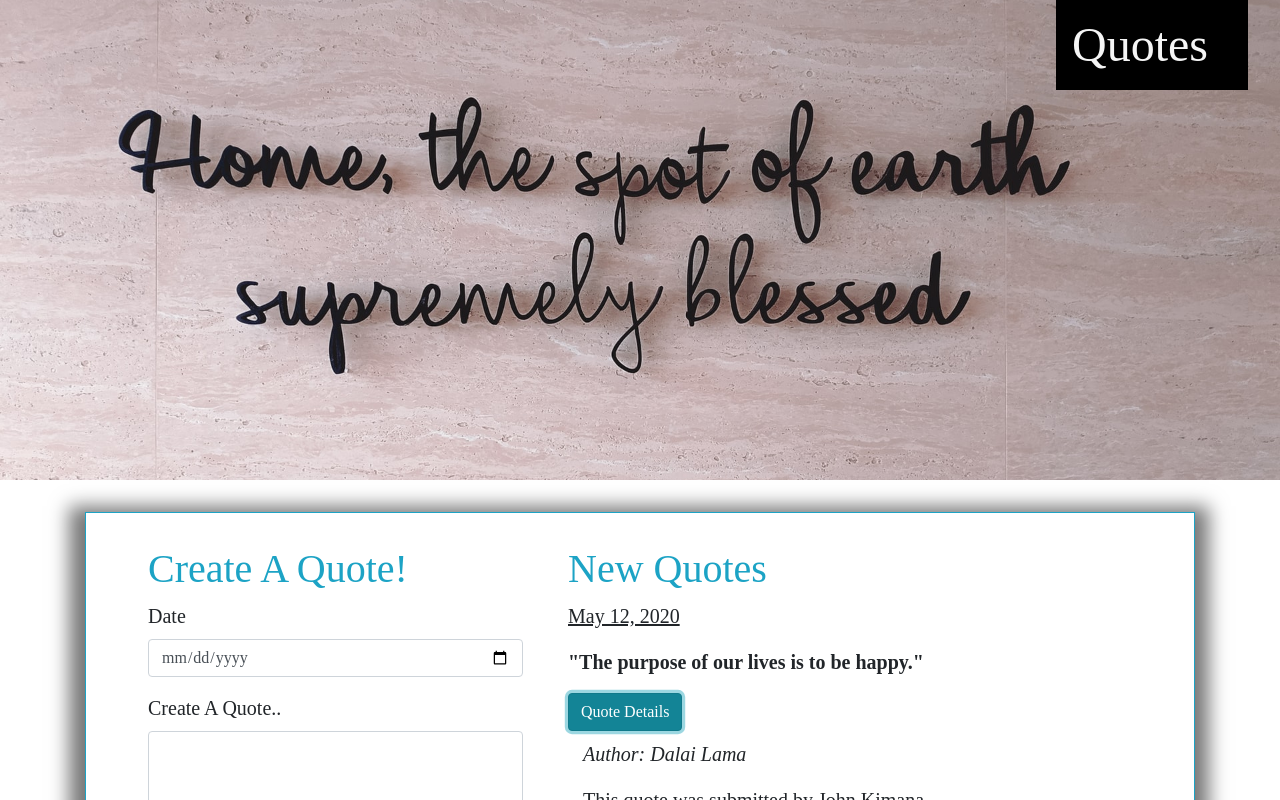
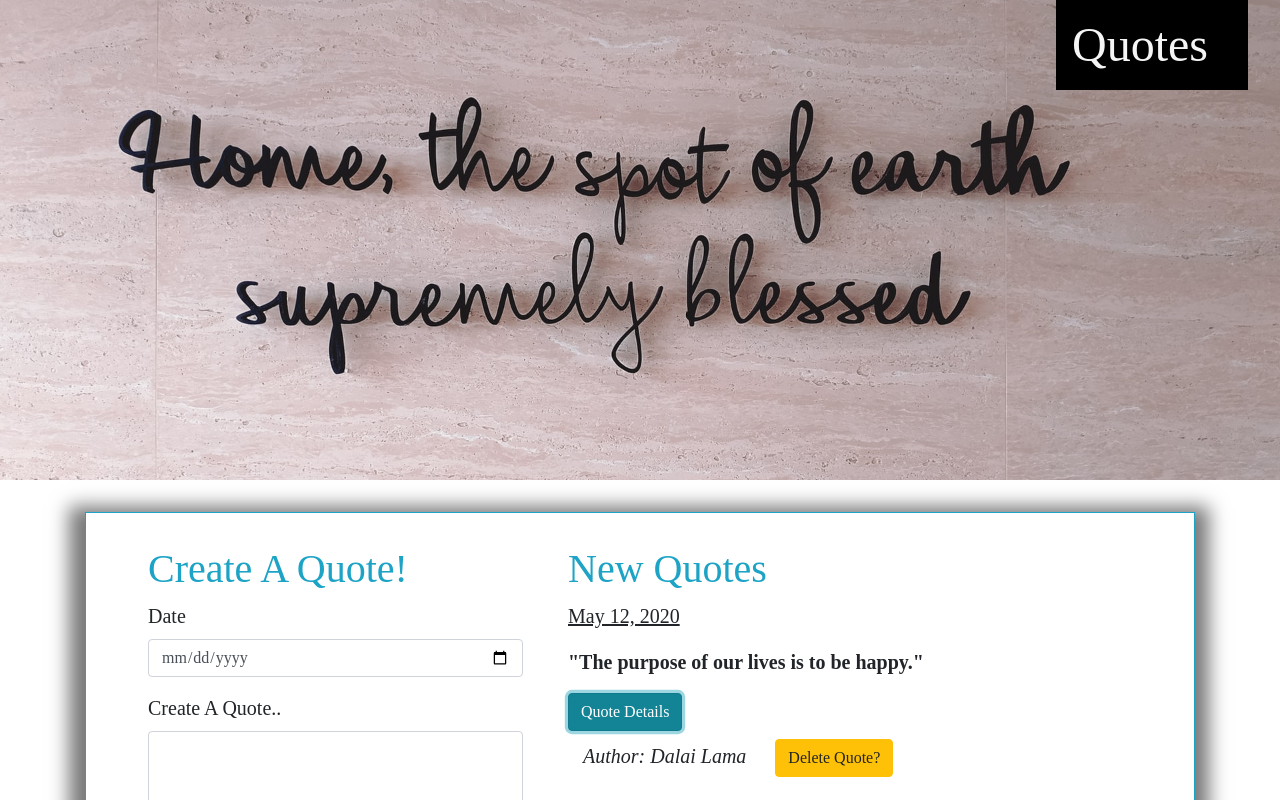
Before and after one commit to DerrickOdhiambo/Quotes-IP1, an Angular app: page / in a window 1280 px wide. Both pictures are taken after a click on the button "Quote Details". Shown: the top 800 px of the page. Built offline with nearby package versions, Linux system fonts and the light colour scheme; a web font is replaced by a local one.

Commit message:
create a delete funtion for the user to delete a quote

```diff
--- a/src/app/quote-details/quote-details.component.html
+++ b/src/app/quote-details/quote-details.component.html
@@ -1,5 +1,10 @@
 <div class="container">
-  <p class="font-italic pt-2">Author: {{ quote.author }}</p>
+  <p class="font-italic pt-2">
+    Author: {{ quote.author }}
+    <button (click)="quoteDelete(true)" class="btn btn-warning ml-4">
+      Delete Quote?
+    </button>
+  </p>
   <p>This quote was submitted by {{ quote.person }}</p>
   <div class="d-flex">
     <div>
--- a/src/app/quote-details/quote-details.component.ts
+++ b/src/app/quote-details/quote-details.component.ts
@@ -1,4 +1,4 @@
-import { Component, OnInit, Input } from '@angular/core';
+import { Component, OnInit, Input, Output, EventEmitter } from '@angular/core';
 import { Quotes } from '../quotes';
 
 @Component({
@@ -8,6 +8,11 @@ import { Quotes } from '../quotes';
 })
 export class QuoteDetailsComponent implements OnInit {
   @Input() quote: Quotes;
+  @Output() toDelete = new EventEmitter<boolean>();
+
+  quoteDelete(del: boolean) {
+    this.toDelete.emit(del);
+  }
 
   numberOfLikes: number = 0;
   numberOfDislikes: number = 0;
--- a/src/app/quote/quote.component.html
+++ b/src/app/quote/quote.component.html
@@ -15,6 +15,7 @@
           <app-quote-details
             *ngIf="quote.showQuoteDetails"
             [quote]="quote"
+            (toDelete)="quoteDelete($event, i)"
           ></app-quote-details>
           <hr />
         </div>
--- a/src/app/quote/quote.component.ts
+++ b/src/app/quote/quote.component.ts
@@ -27,6 +27,11 @@ export class QuoteComponent implements OnInit {
     this.newQuotes.push(quote);
   }
 
+  quoteDelete(toDelete, index) {
+    if (toDelete) {
+      this.newQuotes.splice(index, 1);
+    }
+  }
   constructor() {}
 
   ngOnInit(): void {}
--- a/src/app/time-count.pipe.ts
+++ b/src/app/time-count.pipe.ts
@@ -1,12 +1,25 @@
 import { Pipe, PipeTransform } from '@angular/core';
 
 @Pipe({
-  name: 'timeCount'
+  name: 'timeCount',
 })
 export class TimeCountPipe implements PipeTransform {
+  transform(value: any): number {
+    let today: Date = new Date();
+    let todayWithNoTime: any = new Date(
+      today.getFullYear(),
+      today.getMonth(),
+      today.getDate()
+    );
+    var dateDifference = Math.abs(value - todayWithNoTime);
+    const secondsInDay = 86400;
+    var dateDifferenceSeconds = dateDifference * 0.001;
+    var dateCounter = dateDifferenceSeconds / secondsInDay;
 
-  transform(value: unknown, ...args: unknown[]): unknown {
-    return null;
+    if (dateCounter >= 1 && value > todayWithNoTime) {
+      return dateCounter;
+    } else {
+      return 0;
+    }
   }
-
 }
```
